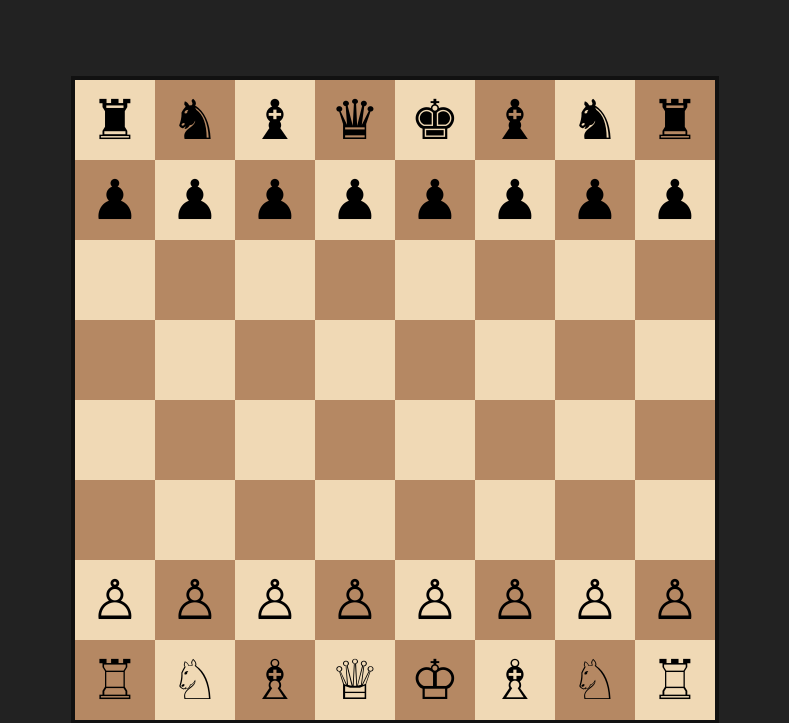
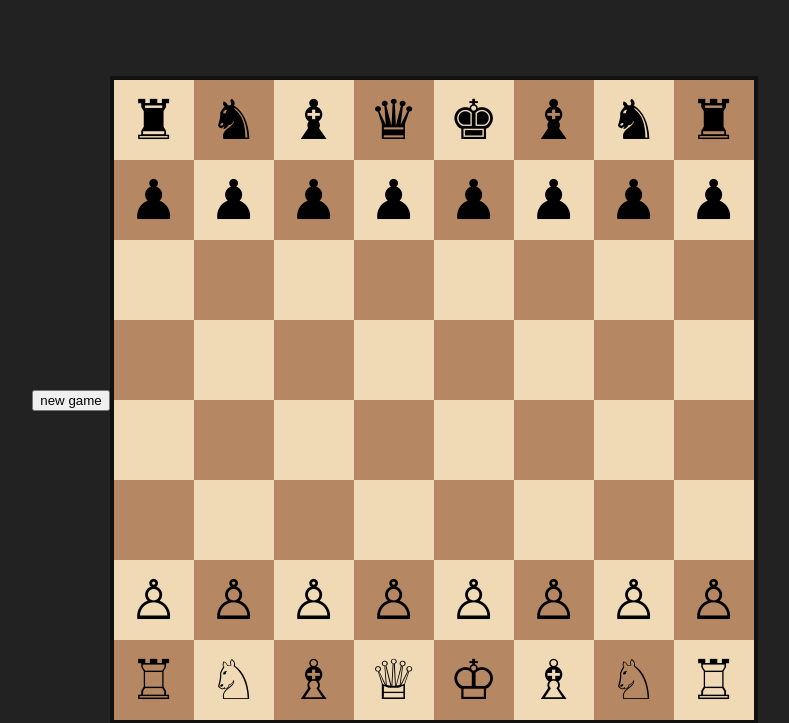
Before and after one commit to Yousefmo756/chess_project, a Django app: page /game/ in a window 1280 px wide. Shown: the top 723 px of the page, without its empty margins (245-1034 px from the left). Run offline with Django 5.2, Linux system fonts and the light colour scheme; data comes from the database, SQL or seed files in the repository; both versions use the stored data as it was after the commit.

Commit message:
normal chess game working

```diff
--- a/game/chess.py
+++ b/game/chess.py
@@ -403,7 +403,7 @@
   def is_checked(self,kr,kc):
      king_dirs=[(1,1),(1,-1),(-1,1),(-1,-1),(1,0),(-1,0),(0,1),(0,-1)]
      KNIGHT_DELTAS = {(-2,1),(-2,-1),(2,1),(2,-1),(-1,2),(1,2),(-1,-2),(1,-2)}
-     pawn_dirs=[(-1,0),(-1,1),(-1,-1),(-2,0)]
+     pawn_dirs=[(-1,1),(-1,-1)]
 
      if(self.is_black2(kr,kc)):
        pawn_dirs=[(-dx,-dy) for dx,dy in pawn_dirs]
--- a/game/static/movement.js
+++ b/game/static/movement.js
@@ -4,6 +4,7 @@
  data= await response.json()
  game_id=data['id']
  board=data['board']
+ localStorage.setItem('game_id', game_id);  // remember for next page load
  render_board(board)
 
 }
@@ -19,18 +20,47 @@
 t_r=null
 t_c=null
 
+  function parse_move(square){
+   file='abcdefgh'
 
-async function makemove(pos_sq,t_sq){
-    response=await fetch (`/game/${game_id}/move/`,{method:'POST',
-         headers: { 'Content-Type': 'application/json' },
-body:JSON.stringify({from:pos_sq,to:t_sq})
-
-})
-data= await response.json()
-board=data['board']
-render_board(board)
+   col_letter=square[0]
+   row_no=8-Number(square[1])
+   col=file.index(col_letter)
+   return [row_no,col]}
+async function isPromotionMove(pos_r,pos_c, t_r,t_c) {
+  // landing on rank 8 (row 0) or rank 1 (row 7)
+   response=await fetch(`${game_id}/board`)
+   data=await response.json()
+   board=data['board']
+   if(board[pos_r][pos_c]=='p'){return  t_r === 7}
+  if(board[pos_r][pos_c]=='P'){
+  return  t_r === 0;}
+  else{return false;}
 }
 
+function askPromotionChoice() {
+  // returns a Promise that resolves to 1/2/3/4, matching pawn_choices = ['b','n','q','r']
+  return new Promise((resolve) => {
+    const choice = prompt("Promote to: (1) Bishop, (2) Knight, (3) Queen, (4) Rook", "3");
+    resolve(Number(choice) || 3); // default to queen if invalid input
+  });
+}
+
+async function makemove(pos_sq, t_sq, promotion = null) {
+    const response = await fetch(`/game/${game_id}/move/`, {
+        method: 'POST',
+        headers: { 'Content-Type': 'application/json' },
+        body: JSON.stringify({ from: pos_sq, to: t_sq, promotion: promotion })
+    });
+    const data = await response.json();
+
+    if (!response.ok) {
+        console.log("Illegal move:", data['error']);
+        return;
+    }
+
+    render_board(data['board']);
+}
 
 
 function render_board(board){
@@ -63,14 +93,40 @@
   event.preventDefault(); // required, or 'drop' will never fire
 });
 
-square.addEventListener('drop', (event) => {
+square.addEventListener('drop', async (event) => {
+  if (pos_r === null || pos_c === null) { return; }
   t_r = Number(event.target.dataset.row);
   t_c = Number(event.target.dataset.col);
+  if (t_r === pos_r && t_c === pos_c) { return; }
+
   const pos_sq = unparse_move(pos_r, pos_c);
   const t_sq = unparse_move(t_r, t_c);
-  makemove(pos_sq, t_sq);
+
+  let promotion = null;
+  if (await isPromotionMove(pos_r,pos_c, t_r,t_c)) {
+    promotion = await askPromotionChoice();
+  }
+
+  makemove(pos_sq, t_sq, promotion);
 });
 });
 }
 
-create_game();
+// ... all your function definitions (create_game, load_game, makemove, render_board) above ...
+
+async function load_game(id) {
+  const response = await fetch(`/game/${id}/board/`);
+  const data = await response.json();
+  game_id = id;
+  render_board(data['board']);
+}
+
+// This is the part that actually runs when the page loads:
+const savedId = localStorage.getItem('game_id');
+
+
+if (savedId) {
+  load_game(savedId);
+} else {
+  create_game();
+}
--- a/game/templates/looks.html
+++ b/game/templates/looks.html
@@ -54,7 +54,7 @@
 <script src="{% static 'movement.js' %}" defer></script></head>
 
 <body>
-
+<button onclick="create_game()">new game</button>
     <div class="chessboard">
 
 
--- a/game/urls.py
+++ b/game/urls.py
@@ -4,5 +4,7 @@
 urlpatterns = [
     path("", views.game),
     path('new/',views.create_game),
-    path('<int:game_id>/move/',views.make_move)
+    path('<int:game_id>/move/',views.make_move),
+    path('<int:game_id>/board/', views.get_board),
+
 ]
--- a/game/views.py
+++ b/game/views.py
@@ -28,9 +28,19 @@
 def make_move(request, game_id):
     obj = ChessGame.objects.get(id=game_id)
     game = Game.from_state_dict({"positions": obj.positions, "moves_log": obj.moves_log})
+    if obj.status in ['checkmate', 'stalemate', 'draw']:
+     return JsonResponse({"error": "game ended"}, status=400)
 
     body = json.loads(request.body)
-    ok = game.move_piece(body["from"], body["to"])
+    isturn=False
+    if(obj.turn=='black' and game.is_black(body["from"])):
+        isturn=True
+    if(obj.turn=='white' and game.is_white(body["from"])):
+        isturn=True
+    if not isturn:
+            return JsonResponse({"error": "Illegal move"}, status=400)
+
+    ok = game.move_piece(body["from"], body["to"], to_promote=body.get("promotion"))
     if not ok:
         return JsonResponse({"error": "Illegal move"}, status=400)
 
@@ -43,3 +53,7 @@
     obj.save()
 
     return JsonResponse({"board": game.translate_board(), "turn": obj.turn, "status": obj.status})
+def get_board(request, game_id):
+    obj = ChessGame.objects.get(id=game_id)
+    game = Game.from_state_dict({"positions": obj.positions, "moves_log": obj.moves_log})
+    return JsonResponse({"board": game.translate_board(), "turn": obj.turn, "status": obj.status})
```
Also changed, not shown: db.sqlite3.
